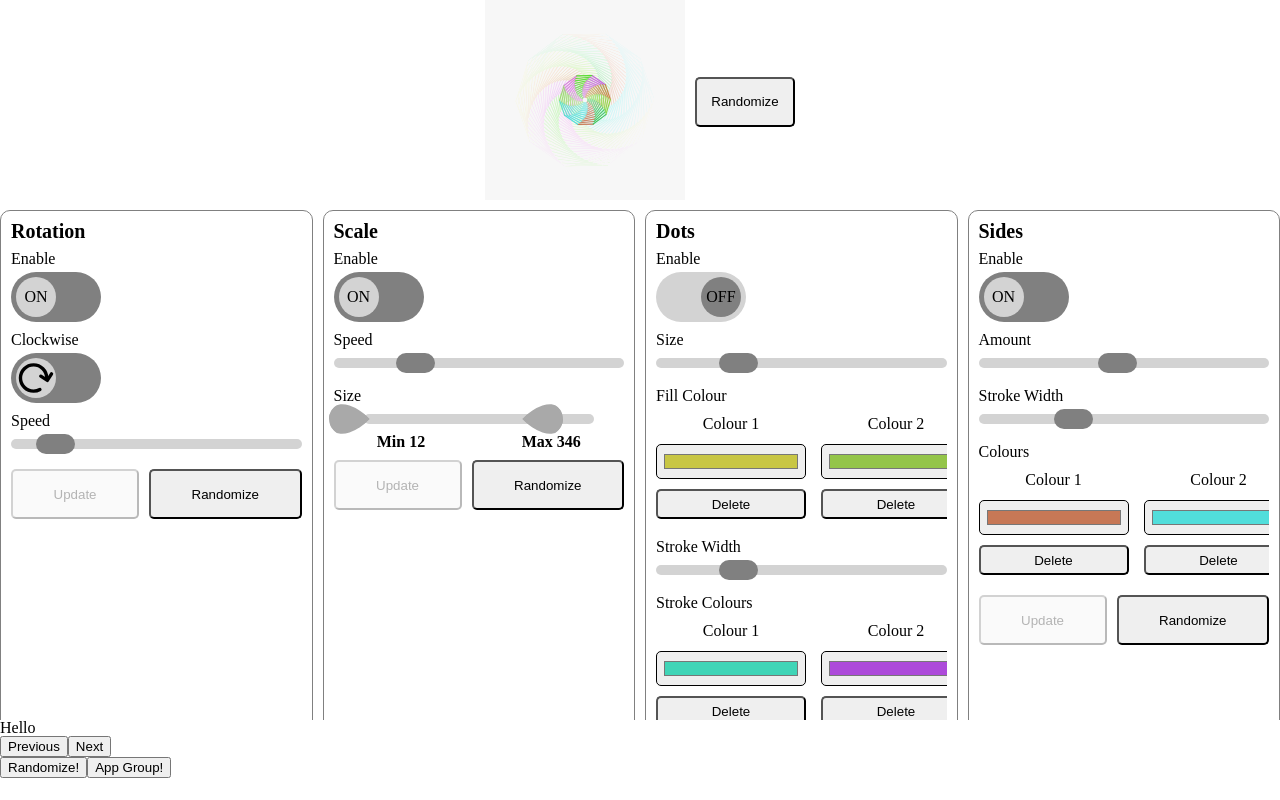
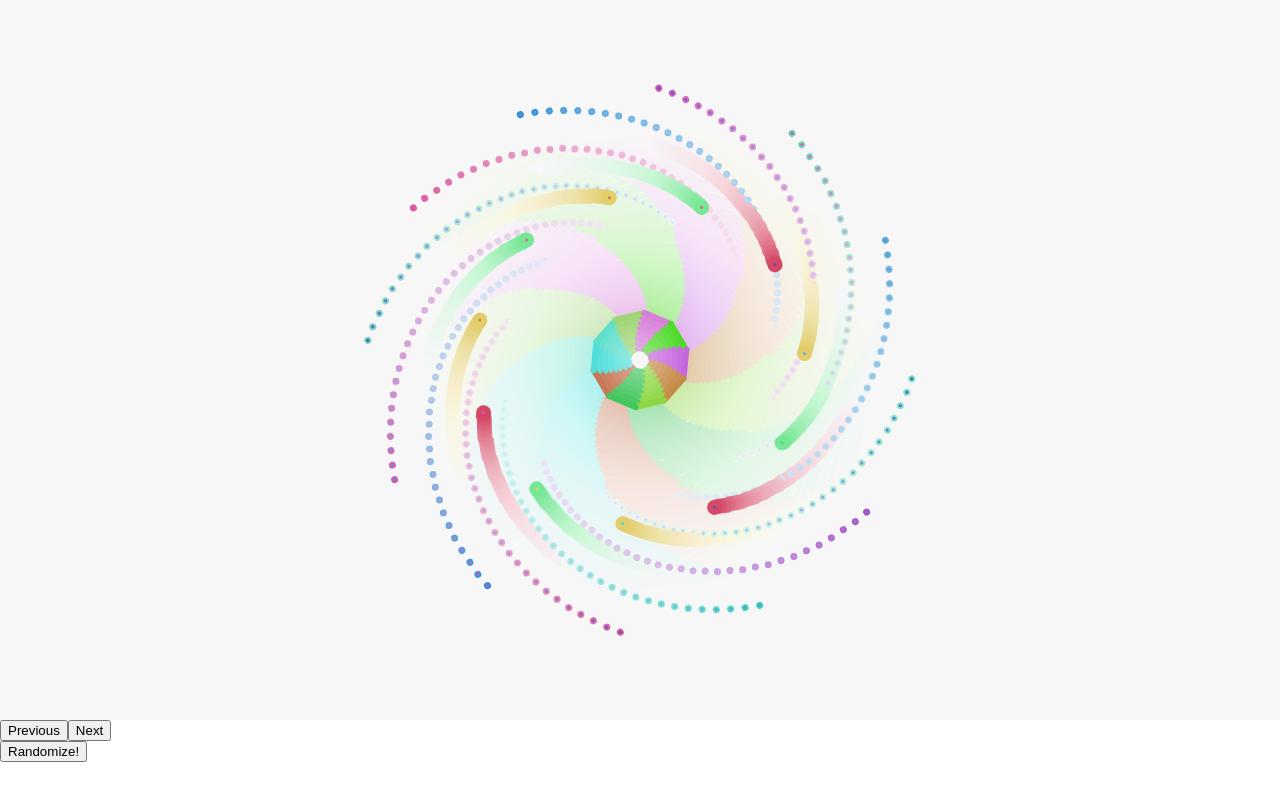
Before and after one commit to LiamMyles/polygon-art, a React (Create React App) app: page / in a window 1280 px wide. Built offline with nearby package versions, Linux system fonts and the light colour scheme.

Commit message:
Remove unused temp code in app
Also did some tweaks from PR

```diff
--- a/src/components/App.tsx
+++ b/src/components/App.tsx
@@ -32,7 +32,6 @@ const App: React.FC = () => {
         <PolygonDisplay />
       </Screens>
       <div>
-        <h1>Hello</h1>
         <button
           type="button"
           onClick={() => {
@@ -58,14 +57,6 @@ const App: React.FC = () => {
         >
           Randomize!
         </button>
-        <button
-          type="button"
-          onClick={() => {
-            polygonGroupsDispatch({ type: "CREATE_POLYGON_GROUP" })
-          }}
-        >
-          App Group!
-        </button>
       </div>
     </Main>
   )
--- a/src/reducer-contexts/navigation.tsx
+++ b/src/reducer-contexts/navigation.tsx
@@ -44,7 +44,7 @@ export const navigationReducer = produce(
 )
 
 export const navigationInitialState = {
-  currentScreen: 3,
+  currentScreen: 1,
   totalScreens: 3,
   currentGroup: 0,
   currentPolygon: 0,
```
Also changed, not shown: 1 other file (tests, documents, lock files or other folders).
